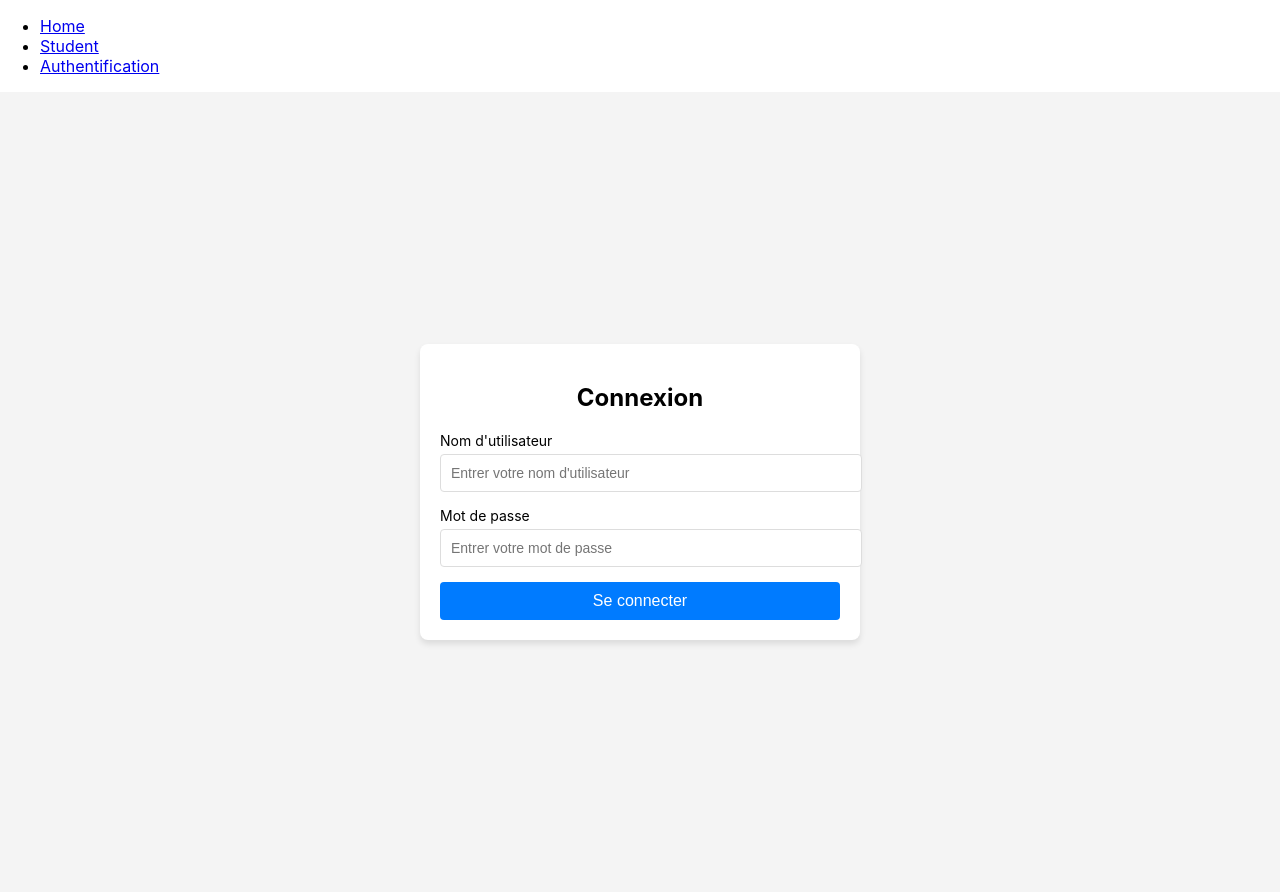
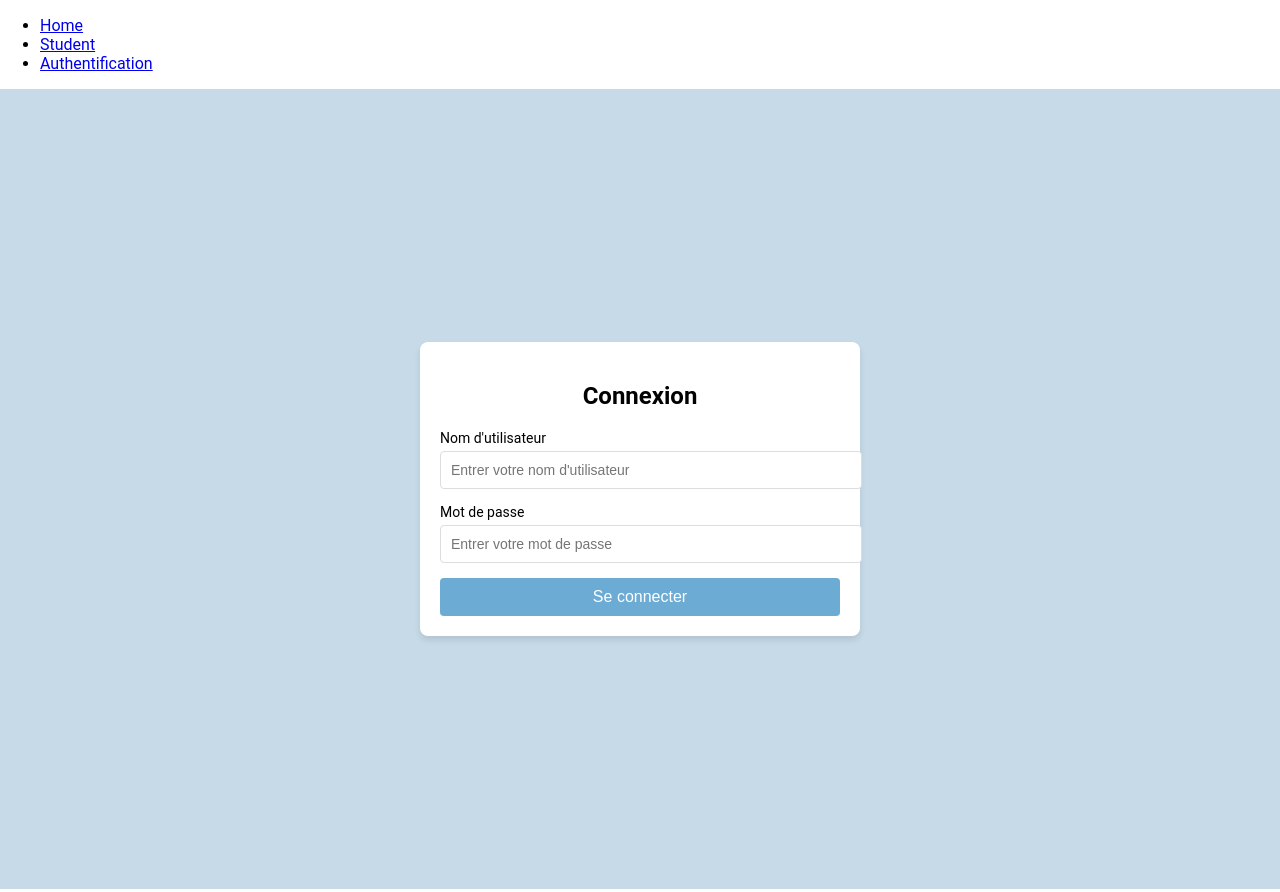
Before and after one commit to CloNTCL/AdvancedProg, a React (Create React App) app in the folder frontend/: page /authentification in a window 1280 px wide. Built offline with nearby package versions, Linux system fonts and the light colour scheme.

Commit message:
css variables in index.css

```diff
--- a/frontend/src/index.css
+++ b/frontend/src/index.css
@@ -1,13 +1,32 @@
+/* index.css */
+:root {
+  /* Couleurs principales */
+  --primary-color: #C6DAE7; /* Bleu clair */
+  --secondary-color: hsla(0, 0%, 85%, 0.251); /* Gris clair */
+  --text-color: #000; /* Texte noir */
+  --button-color: #6CABD3;
+  --background-color: #fff; /* Blanc */
+  --link-color: #000; /* Liens */
+  --link-hover-color: #0056b3; /* Liens au survol */
+
+  /* Polices */
+  --font-family: 'Roboto', 'Segoe UI', sans-serif;
+  --font-size-base: 16px;
+  --font-size-large: 18px;
+  --font-size-small: 14px;
+}
+
+/* Styles globaux */
 body {
   margin: 0;
-  font-family: -apple-system, BlinkMacSystemFont, 'Segoe UI', 'Roboto', 'Oxygen',
-    'Ubuntu', 'Cantarell', 'Fira Sans', 'Droid Sans', 'Helvetica Neue',
-    sans-serif;
+  font-family: var(--font-family);
+  font-size: var(--font-size-base);
+  background-color: var(--background-color);
+  color: var(--text-color);
   -webkit-font-smoothing: antialiased;
   -moz-osx-font-smoothing: grayscale;
 }
 
 code {
-  font-family: source-code-pro, Menlo, Monaco, Consolas, 'Courier New',
-    monospace;
+  font-family: source-code-pro, Menlo, Monaco, Consolas, 'Courier New', monospace;
 }
--- a/frontend/src/styles/authentification.css
+++ b/frontend/src/styles/authentification.css
@@ -3,11 +3,11 @@
     justify-content: center;
     align-items: center;
     min-height: 100vh;
-    background-color: #f4f4f4;
+    background-color: var(--primary-color);
   }
 
   .auth-box {
-    background: #fff;
+    background: var(--background-color);
     padding: 20px;
     border-radius: 8px;
     box-shadow: 0 4px 6px rgba(0, 0, 0, 0.1);
@@ -43,8 +43,8 @@
   .auth-button {
     width: 100%;
     padding: 10px;
-    background-color: #007bff;
-    color: #fff;
+    background-color: var(--button-color);
+    color: var(--background-color);
     border: none;
     border-radius: 4px;
     font-size: 16px;
@@ -52,17 +52,17 @@
   }
 
   .auth-button:hover {
-    background-color: #0056b3;
+    background-color: var(--primary-color);
   }
 
   .auth-footer {
     margin-top: 20px;
     font-size: 14px;
-    color: #555;
+    color: var(--secondary-color);
   }
 
   .auth-footer a {
-    color: #007bff;
+    color: var(--primary-color);
     text-decoration: none;
   }
 
```
Also changed, not shown: frontend/src/app/App.css (+9 -3 lines).
